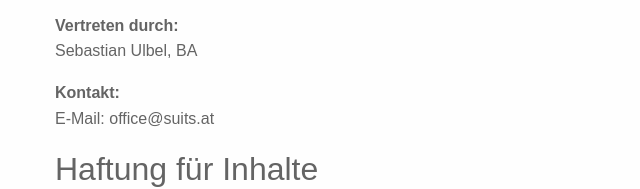
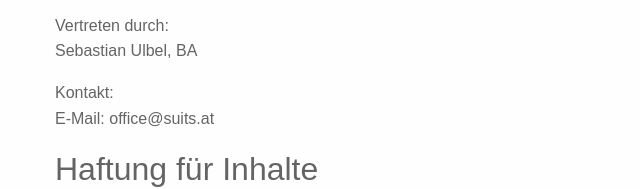
Before and after one commit to suits-at/suits_at, a website: page builds/development/impressum.html in a window 1280 px wide. Shown: the part 357-546 px from the top of the page, 0-640 px from the left. Drawn offline with Linux system fonts and the light colour scheme.

Commit message:
adopted footer mail icon spacing

```diff
--- a/builds/development/impressum.html
+++ b/builds/development/impressum.html
@@ -43,11 +43,11 @@
                 1220 Wien
             </p>
             <p>
-                <strong>Vertreten durch: </strong><br>
+                Vertreten durch:<br>
                 Sebastian Ulbel, BA
             </p>
             <p>
-                <strong>Kontakt:</strong> <br>
+                Kontakt:<br>
                 E-Mail: <a href='mailto:office@suits.at'>office@suits.at</a></p>
             <h2>Haftung für Inhalte</h2>
             <p>Die Inhalte unserer Seiten wurden mit größter Sorgfalt erstellt. Für die Richtigkeit, Vollständigkeit und
--- a/components/sass/_base.scss
+++ b/components/sass/_base.scss
@@ -140,6 +140,7 @@ footer .icon{
 footer .icon.icon-envelop{
   width: 1rem;
   height: 1rem;
+  margin-bottom: 0.3rem;
 }
 
 footer .icon-envelop.wrapper:hover .icon.icon-envelop{
```
Also changed, not shown: builds/development/css/style.css, 1 other file.
